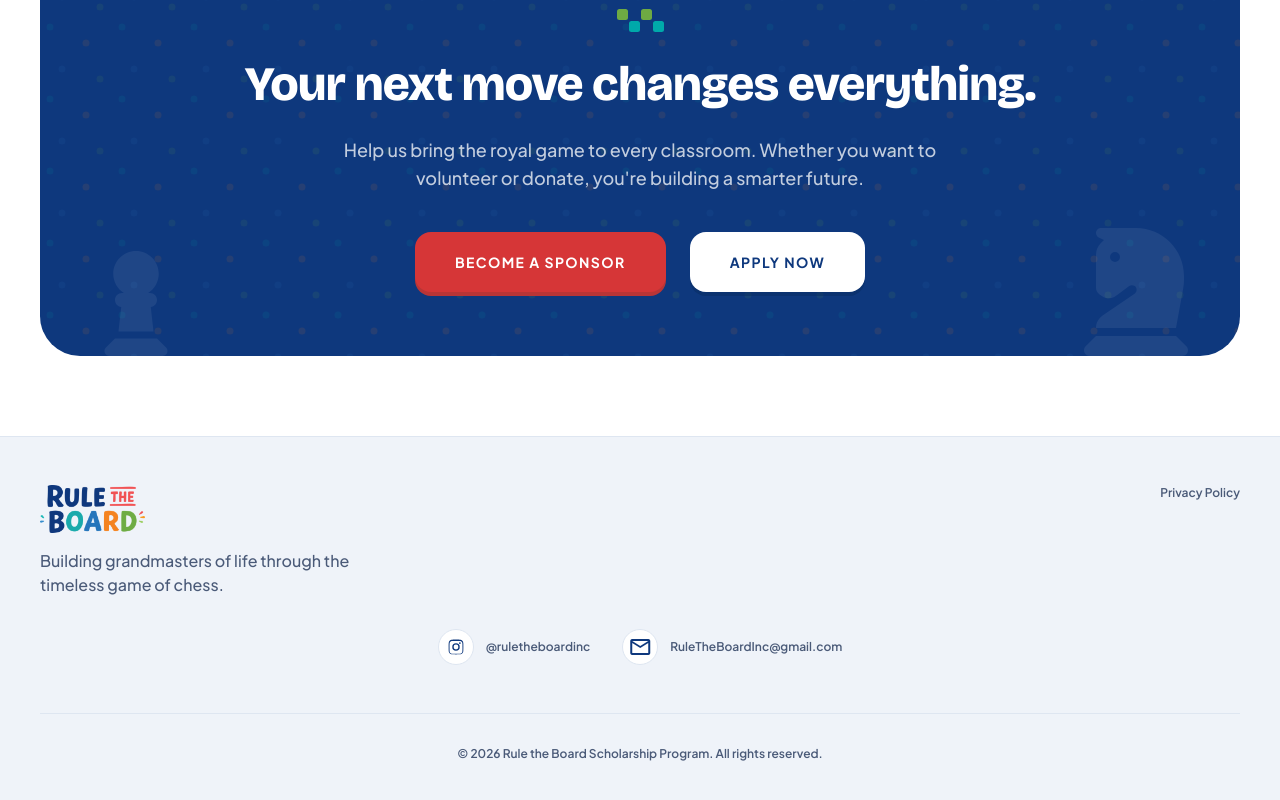
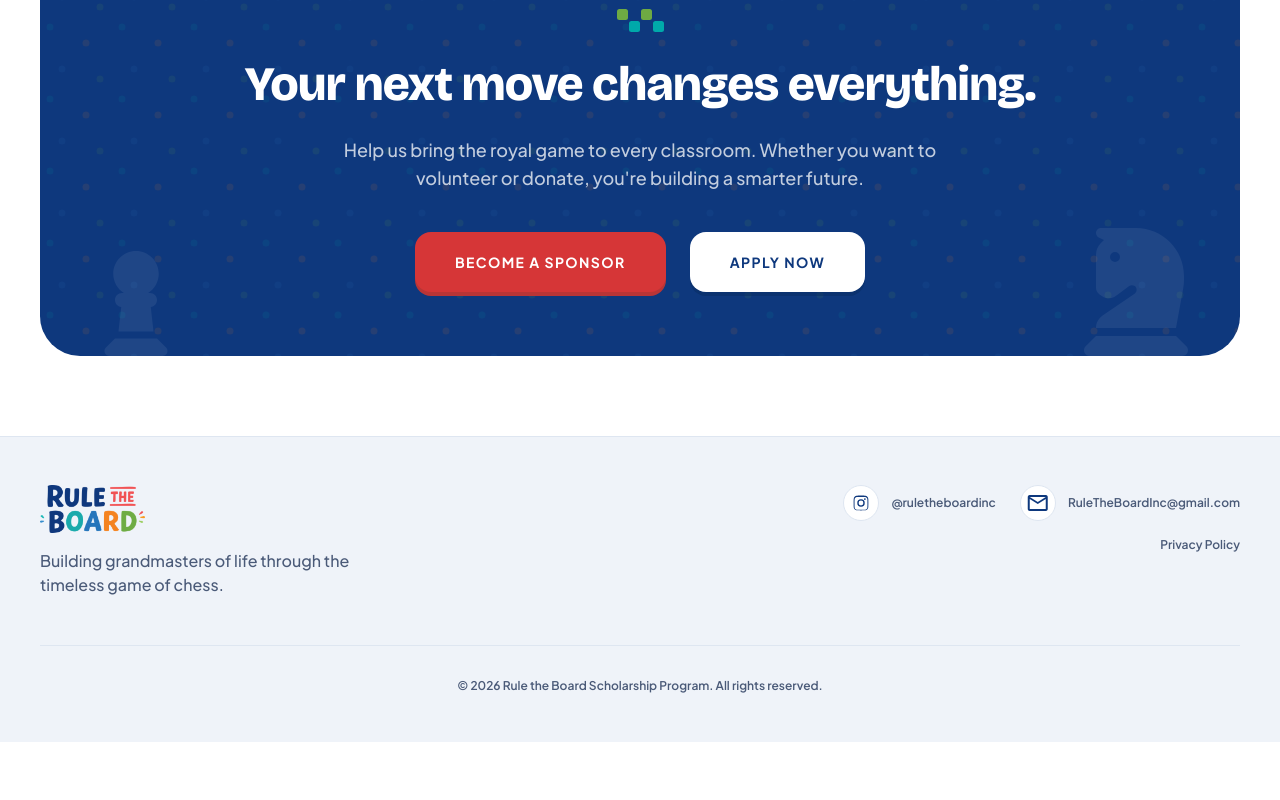
Before and after one commit to raymondb8/ruletheboard, a React (Vite) app in the folder RTB-new/Hybrid/app/: page / in a window 1280 px wide. Shown: the part 2467-3267 px from the top of the page. After the commit the page ends 3209 px from the top, so only its background shows below. Built offline with nearby package versions, Linux system fonts and the light colour scheme.

Commit message:
Footer: stack Instagram/email links above Privacy Policy in a right column
Logo stays left; the right side now holds the contact links on top with the
legal links directly beneath them, right-aligned.

```diff
--- a/RTB-new/Hybrid/app/src/components/Footer.tsx
+++ b/RTB-new/Hybrid/app/src/components/Footer.tsx
@@ -7,30 +7,18 @@ const legalLinks = [{ label: 'Privacy Policy', to: '/privacy' }];
 export default function Footer() {
   return (
     <footer className="w-full py-12 px-margin-mobile md:px-margin-desktop flex flex-col items-center gap-base bg-surface-sunken border-t border-outline-variant">
-      <div className="max-w-container-max w-full flex flex-col gap-8 mb-10">
-        <div className="flex flex-col md:flex-row justify-between items-center md:items-start gap-8">
+      <div className="max-w-container-max w-full flex flex-col md:flex-row justify-between items-center md:items-start gap-8 mb-10">
         <div className="flex flex-col items-center md:items-start gap-4 text-center md:text-left">
           <img src={logoWords} alt="Rule the Board" className="h-12 w-auto" />
           <p className="font-body-md text-body-md text-on-surface-variant max-w-xs">
             Building grandmasters of life through the timeless game of chess.
           </p>
         </div>
-          <div className="flex flex-wrap justify-center gap-x-8 gap-y-4">
-            {legalLinks.map((link) => (
-              <Link
-                key={link.label}
-                className="font-label-sm text-label-sm text-on-surface-variant hover:text-secondary hover:underline transition-colors"
-                to={link.to}
-              >
-                {link.label}
-              </Link>
-            ))}
-          </div>
-        </div>
 
-        {/* Instagram + email, centered in the footer, with the handles spelled
-            out in text. Both marks sit in the same 36px bordered badge. */}
-        <div className="self-center flex flex-col sm:flex-row items-center justify-center gap-4 sm:gap-8">
+        {/* Right column: Instagram + email links stacked above the legal links.
+            Both contact marks sit in the same 36px bordered badge. */}
+        <div className="flex flex-col items-center md:items-end gap-4">
+          <div className="flex flex-col sm:flex-row items-center md:items-end gap-4 sm:gap-6">
             <a
               className="group flex items-center gap-3 text-on-surface-variant hover:text-secondary transition-colors"
               href="https://www.instagram.com/ruletheboardinc"
@@ -54,6 +42,18 @@ export default function Footer() {
               <span className="font-label-sm text-label-sm">RuleTheBoardInc@gmail.com</span>
             </a>
           </div>
+          <div className="flex flex-wrap justify-center md:justify-end gap-x-8 gap-y-4">
+            {legalLinks.map((link) => (
+              <Link
+                key={link.label}
+                className="font-label-sm text-label-sm text-on-surface-variant hover:text-secondary hover:underline transition-colors"
+                to={link.to}
+              >
+                {link.label}
+              </Link>
+            ))}
+          </div>
+        </div>
       </div>
 
       <div className="w-full max-w-container-max border-t border-outline-variant pt-8 flex justify-center">
```
Lines whose indentation alone changed are shown as unchanged.
